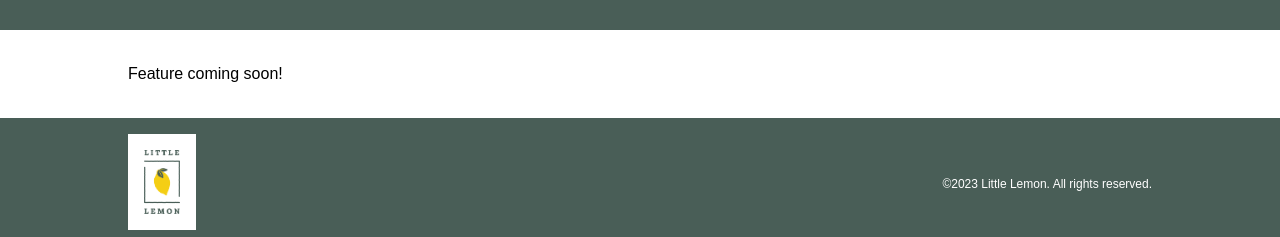
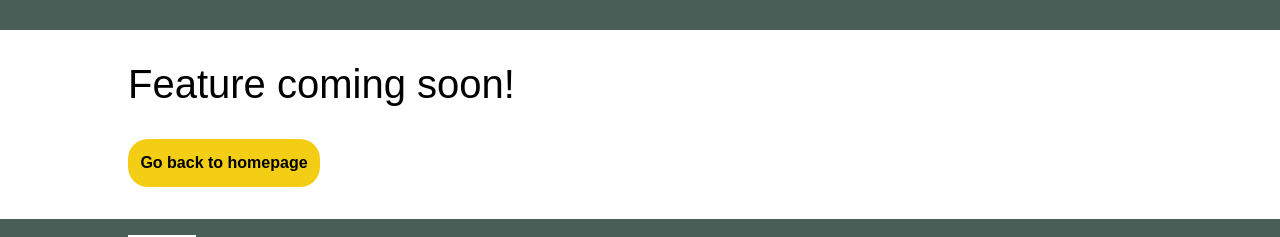
Before and after one commit to nithyanatarajan/littlelemon, a React (Create React App) app: page /menu in a window 1280 px wide. Shown: the part 454-691 px from the top of the page. Built offline with nearby package versions, Linux system fonts and the light colour scheme.

Commit message:
Provide option to redirect on reaching coming soon page

```diff
--- /dev/null
+++ b/src/pages/ComingSoonPage.css
@@ -0,0 +1,3 @@
+.comingsoon-subtitle {
+  margin: 2rem 0;
+}
--- a/src/pages/ComingSoonPage.js
+++ b/src/pages/ComingSoonPage.js
@@ -1,10 +1,17 @@
 import React from 'react';
+import { NavLink } from 'react-router-dom';
 import Hero from '../components/Hero';
+import './ComingSoonPage.css';
 
 const ComingSoonPage = () => (
   <main>
     <Hero />
-    <p>Feature coming soon!</p>
+    <section className='comingsoon-section'>
+      <h2 className='comingsoon-subtitle'>Feature coming soon!</h2>
+      <NavLink to='/' className='primary-button'>
+        Go back to homepage
+      </NavLink>
+    </section>
   </main>
 );
 export default ComingSoonPage;
```
